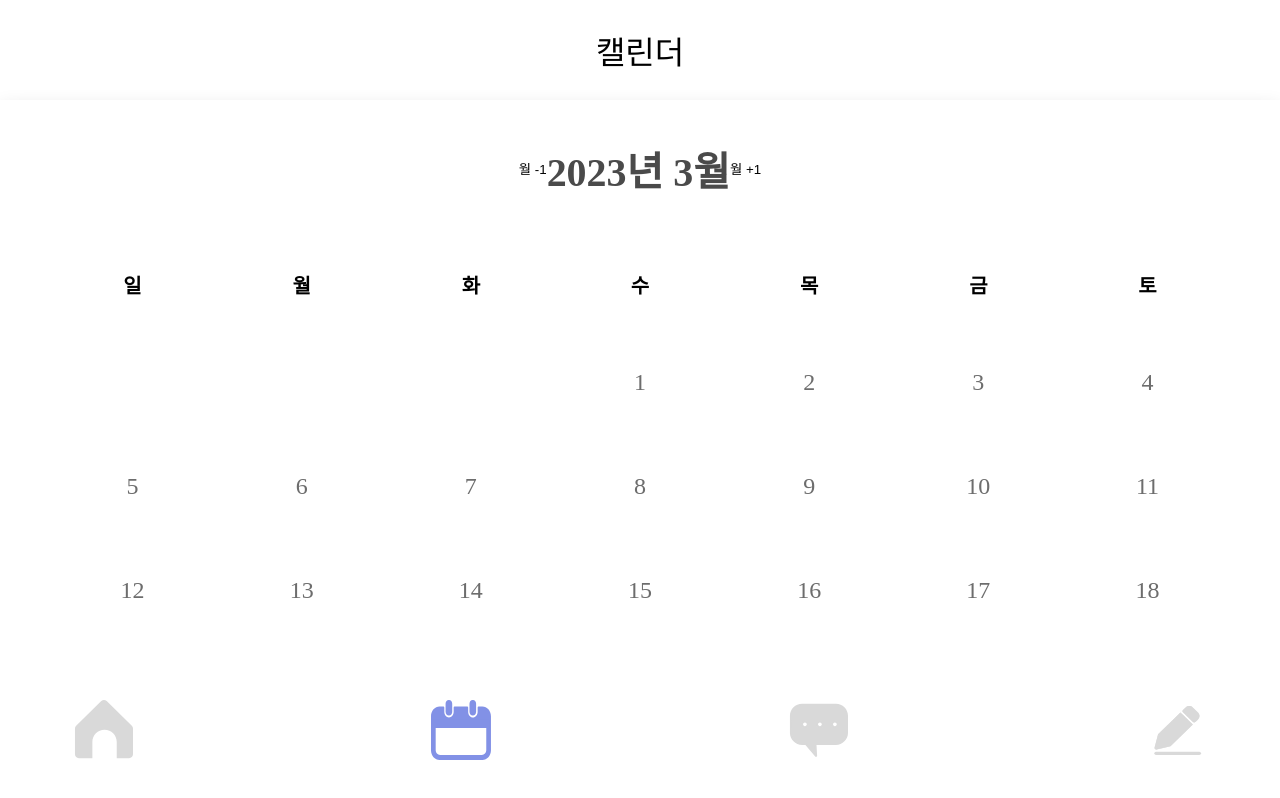
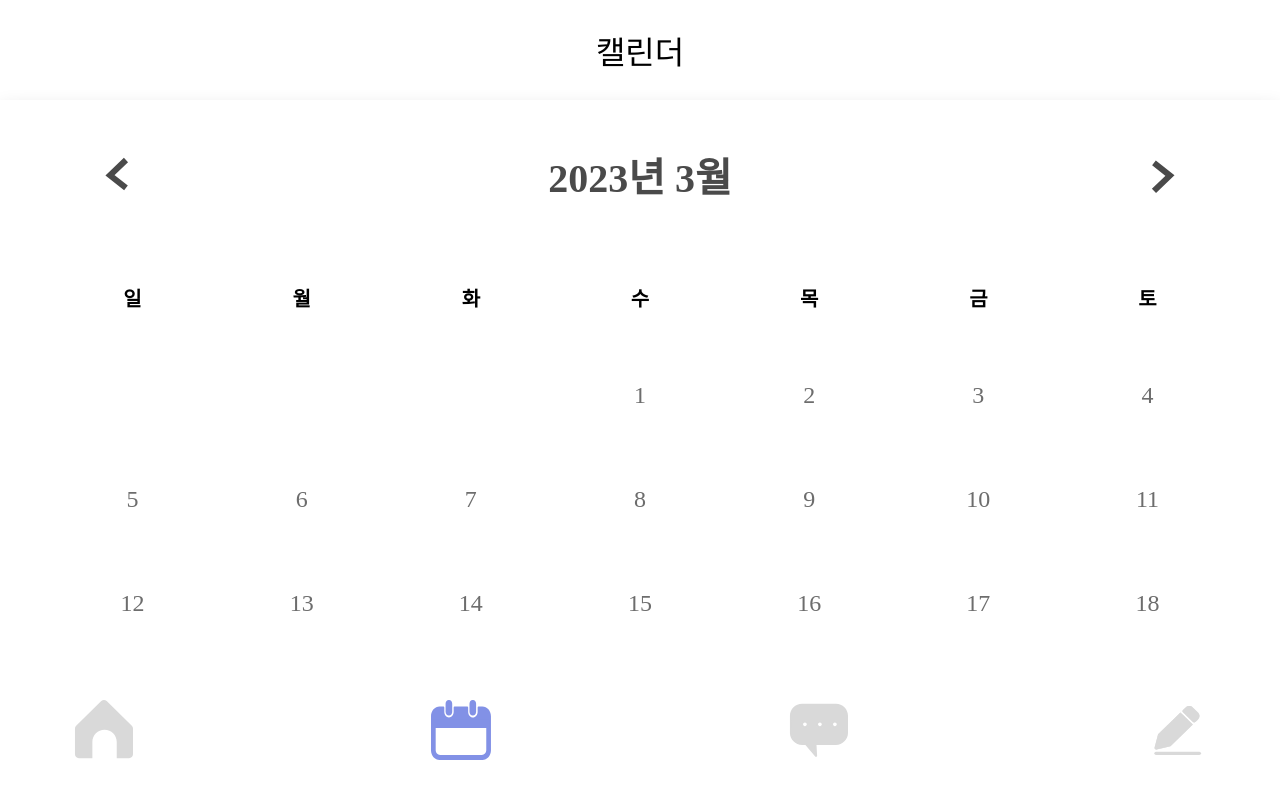
Before and after one commit to Kimbangul/IHuAe-web, a Next.js app: page /calendar in a window 1280 px wide. Built offline with nearby package versions, Linux system fonts and the light colour scheme; a web font is replaced by a local one.

Commit message:
style: calendar page styling

```diff
--- a/src/components/calendar/CalendarContainer.tsx
+++ b/src/components/calendar/CalendarContainer.tsx
@@ -1,9 +1,14 @@
 import moment from "moment";
-import {  useReducer, useState } from "react";
+import {  useReducer, useState, useEffect } from "react";
+import { useSelector } from 'react-redux';
+import { RootStateType } from '@/redux';
 import { CalendarInfoType, CalendarActionType } from "./CalendarType";
-import CalendarView from "./CalendarView"
+import CalendarView from "./CalendarView";
+
 
 const CalendarContainer = () => {
+  const rootState = useSelector((state: RootStateType) => state);
+
   // PARAM calendar initial state
   const initialCalendarState = {
     year: moment().year(),
@@ -38,9 +43,44 @@ const CalendarContainer = () => {
     }
   }
 
+  // PARAM state, reducer
   const [calendarInfo, setCalendarInfo] = useReducer(calendarReducer, initialCalendarState);
+  const [feelState, setFeelState] = useState('오늘의 기분을 표현해보세요');
+  const [feelStyle, setFeelStyle] = useState<null | string>(null);
 
-
+  // FUNCTION 오늘의 기분 문구
+  useEffect(() => {
+    switch (rootState.content.todayFeel) {
+      case '':
+      case null:
+        setFeelState('오늘의 기분을 표현해보세요');
+        setFeelStyle(`border: 0.2rem dashed`);
+        break;
+      case '평온':
+        setFeelState('오늘의 기분은 평온해요');
+        setFeelStyle(`background: #FAD556`);
+        break;
+      case '무덤덤':
+        setFeelState('오늘의 기분은 무덤덤해요');
+        setFeelStyle(`background: #7C6CBB`);
+        break;
+      case '슬픔':
+        setFeelState('오늘의 기분은 슬퍼요');
+        setFeelStyle(`background: #AED1E4`);
+        break;
+      case '분노':
+        setFeelState('오늘의 기분은 화나요');
+        setFeelStyle(`background: #FF6060`);
+        break;
+      case '만족':
+        setFeelState('오늘의 기분은 만족스러워요');
+        setFeelStyle(`background: #A3E4A1`);
+        break;
+      case '공허함':
+        setFeelState('오늘의 기분은 공허해요');
+        break;
+    }
+  }, [rootState.content.todayFeel]);
 
   return <CalendarView year={calendarInfo.year} month={calendarInfo.month} setCalendarInfo={setCalendarInfo}/>
 }
--- a/src/components/calendar/CalendarStyle.ts
+++ b/src/components/calendar/CalendarStyle.ts
@@ -21,8 +21,21 @@ export const Calendar= {
     `,
     MonthInfo : styled.div`
       display: flex;
-      justify-content: center;
+      justify-content: space-between;
       align-items: center;
+      padding: 0 2rem;
+    `,
+    Button: styled.button<{direction: 'prev' | 'next'}>`
+      padding: 0.8rem;
+      svg{
+        width: 1.3rem;
+        height: auto;
+      }
+      ${({direction})=> direction === 'next' &&
+        css`
+          transform: rotate(180deg);
+        `
+      };
     `,
     MonthText: styled.h2`
       color: ${({theme}) => theme.color.text.text_09};
--- a/src/components/calendar/CalendarView.tsx
+++ b/src/components/calendar/CalendarView.tsx
@@ -2,6 +2,7 @@ import Header from '../common/Header';
 import makeMonthCalendar from './makeCalendar';
 import { CalendarViewParamType } from './CalendarType';
 import { Calendar, Feel } from './CalendarStyle';
+import CHEVRON_12 from '@/assets/icons/calendar/chevron_12.svg';
 
 const CalendarView = ({year, month,setCalendarInfo} : CalendarViewParamType) => {
   const thisMonthCalendar = makeMonthCalendar(year, month);
@@ -13,13 +14,10 @@ const CalendarView = ({year, month,setCalendarInfo} : CalendarViewParamType) =>
       <Calendar.Content className='contents'>
       <Calendar.Calendar.Container>
       <Calendar.Calendar.MonthInfo>
-        <button onClick={() => setCalendarInfo({type: 'DECREASE_MONTH'})}>월 -1</button>
+        <Calendar.Calendar.Button direction='prev' onClick={() => setCalendarInfo({type: 'DECREASE_MONTH'})}><CHEVRON_12 /></Calendar.Calendar.Button>
         <Calendar.Calendar.MonthText>{year}년 {month}월</Calendar.Calendar.MonthText>
-        <button onClick={()=>setCalendarInfo({type: 'INCREASE_MONTH'})}>월 +1</button>
+        <Calendar.Calendar.Button direction='next' onClick={()=>setCalendarInfo({type: 'INCREASE_MONTH'})}><CHEVRON_12 /></Calendar.Calendar.Button>
       </Calendar.Calendar.MonthInfo>
-      {/* <button onClick={() => setCalendarInfo({type: 'INCREASE_YEAR'})}>년도 +1</button>
-      <button onClick={() => setCalendarInfo({type: 'DECREASE_YEAR'})}>년도 -1</button>
-       */}
        <Calendar.Calendar.Week>
        {week.map(el => {
         return <Calendar.Calendar.WeekItem key={el}>{el}</Calendar.Calendar.WeekItem>
```
Also changed, not shown: src/assets/icons/calendar/chevron_12.svg (added).
